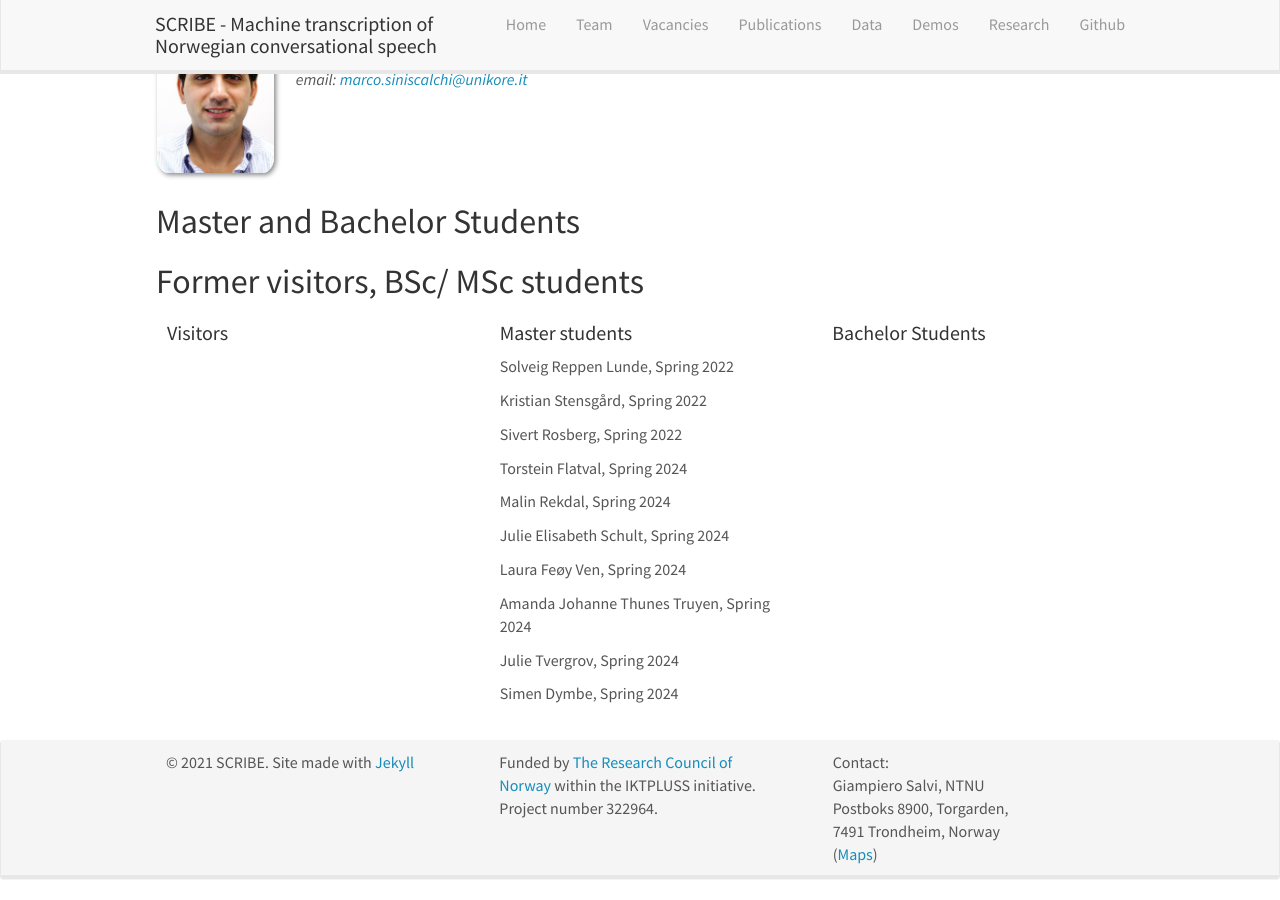
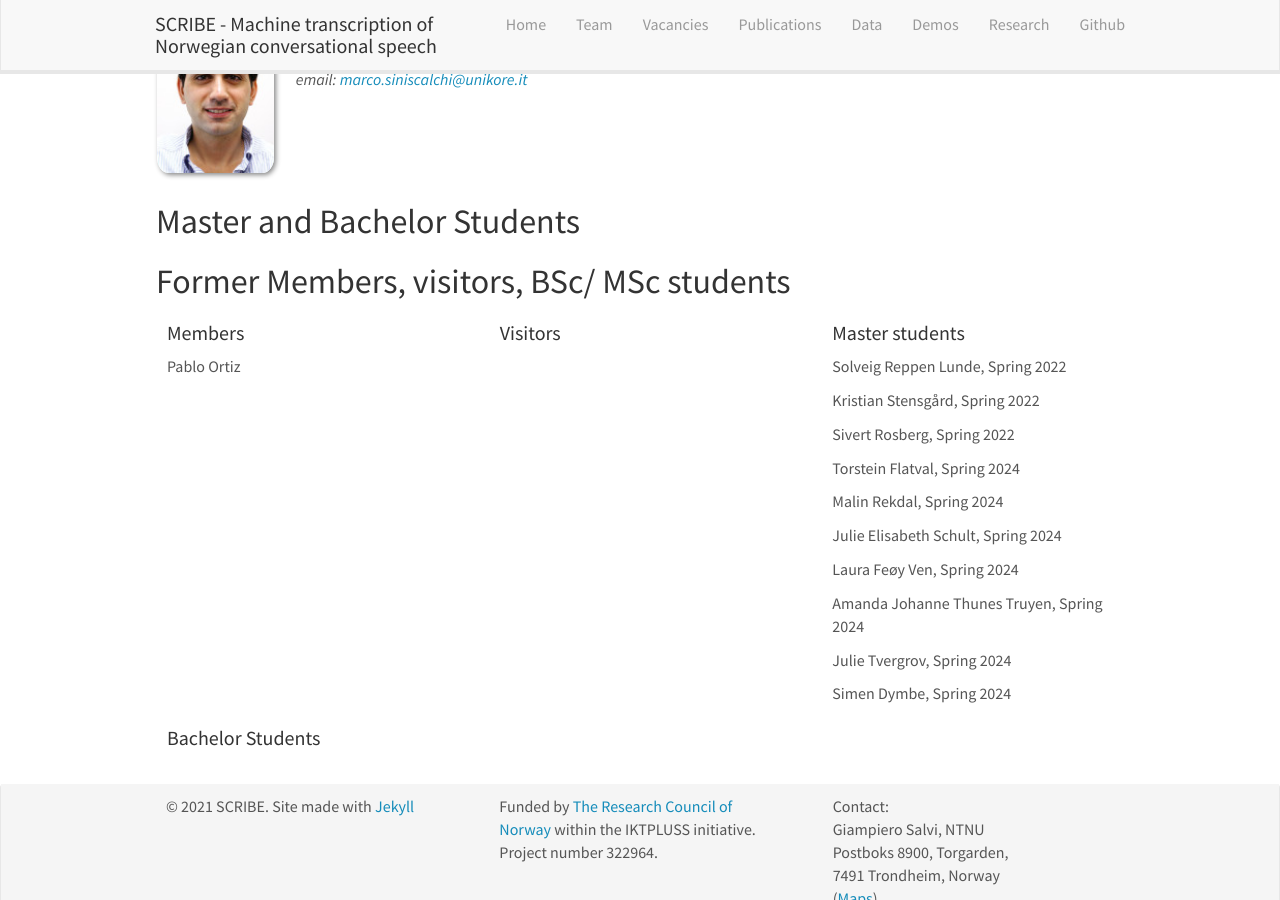
Before and after one commit to scribe-project/scribe-project.github.io, a Jekyll site: the page built from _pages/team.md, in a window 1280 px wide and 900 px high, scrolled down 1903 px. Built offline with Jekyll 4.4.1, drawn with Linux system fonts in a browser that asks for light colours; nearby versions of some CDN libraries.

Commit message:
added space for former members

```diff
--- a/_pages/team.md
+++ b/_pages/team.md
@@ -195,8 +195,15 @@ Jump to [staff](#staff), [international partners](#international-partners), [mas
 </div>
 {% endif %}
 
-## Former visitors, BSc/ MSc students
+## Former Members, visitors, BSc/ MSc students
 <div class="row">
+
+<div class="col-sm-4 clearfix">
+<h4>Members</h4>
+{% for member in site.data.alumni_members %}
+{{ member.name }}
+{% endfor %}
+</div>
 
 <div class="col-sm-4 clearfix">
 <h4>Visitors</h4>
```
